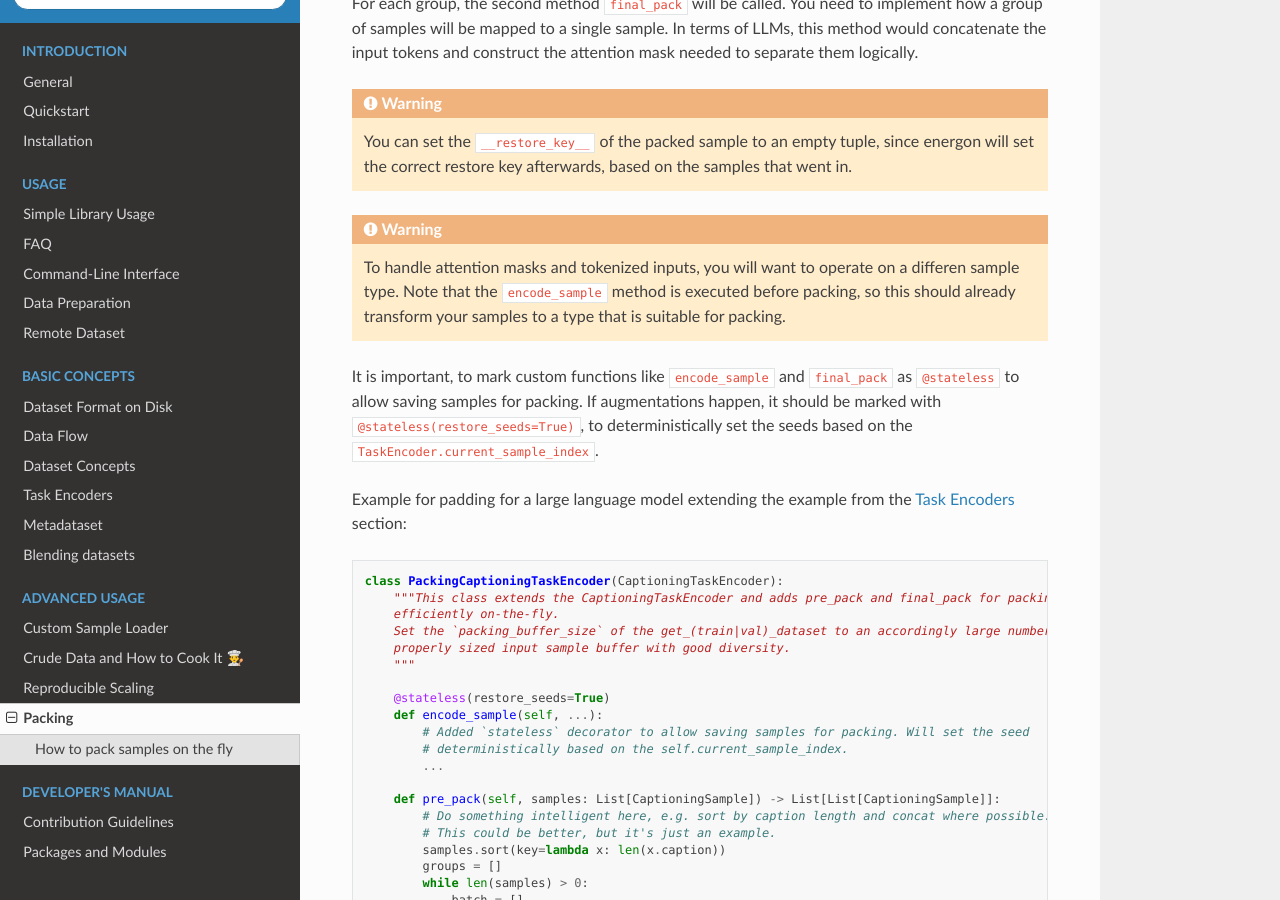
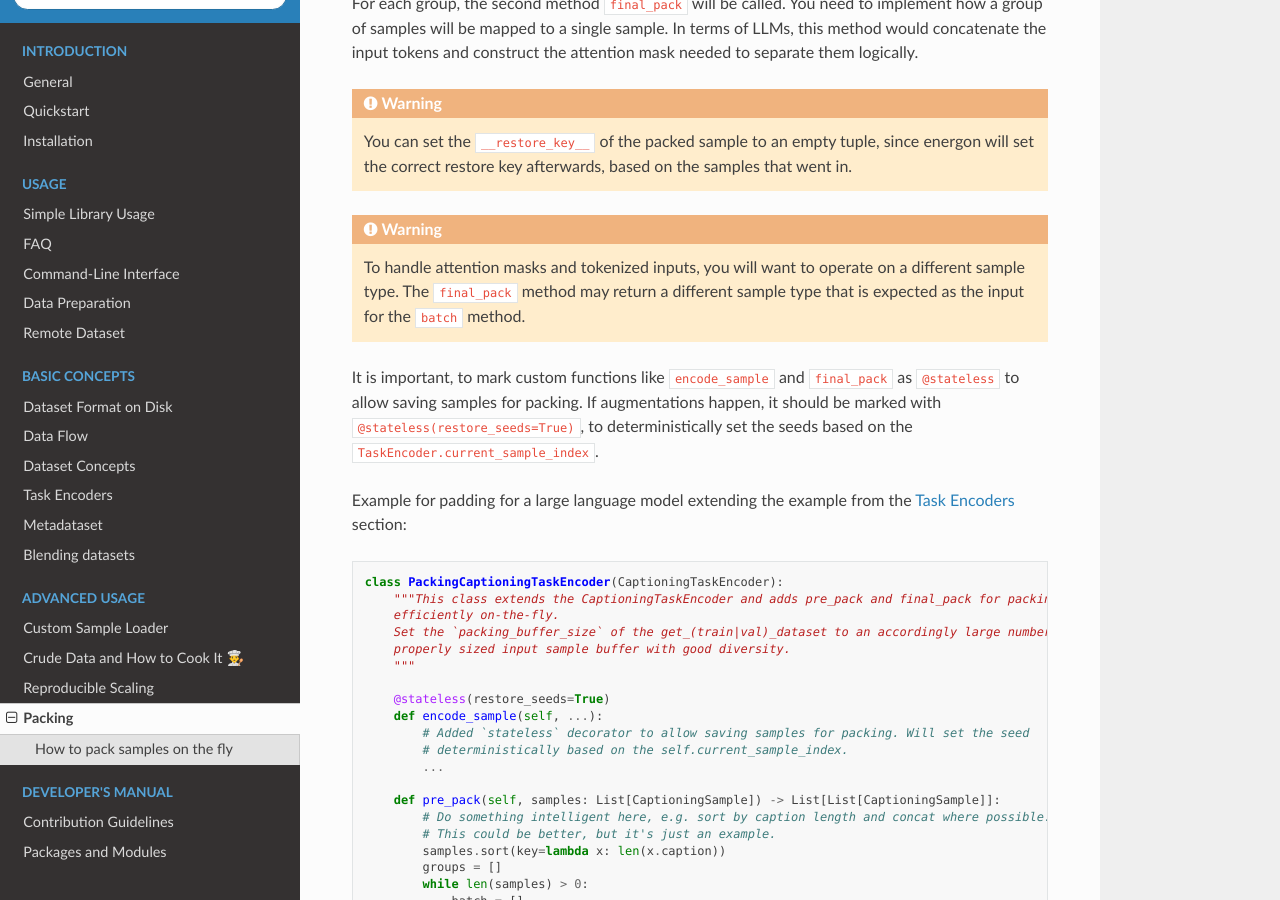
Before and after one commit to NVIDIA/Megatron-Energon, a Sphinx documentation site: the page built from docs/source/packing.md, in a window 1280 px wide and 900 px high, scrolled down 659 px. Built offline with Sphinx 7.4.7 and the Read the Docs theme 2.0.0, drawn with Linux system fonts in a browser that asks for light colours.

Commit message:
Adapt typing

````diff
--- a/docs/source/packing.md
+++ b/docs/source/packing.md
@@ -32,9 +32,8 @@ restore key afterwards, based on the samples that went in.
 ```
 
 ```{warning}
-To handle attention masks and tokenized inputs, you will want to operate on a differen sample type.
-Note that the `encode_sample` method is executed before packing, so this should already transform your samples
-to a type that is suitable for packing.
+To handle attention masks and tokenized inputs, you will want to operate on a different sample type.
+The `final_pack` method may return a different sample type that is expected as the input for the `batch` method.
 ```
 
 It is important, to mark custom functions like `encode_sample` and `final_pack` as `@stateless` to allow saving
````
Also changed, not shown: docs/source/task_encoders.md (+1 -1 lines), 1 other file.
